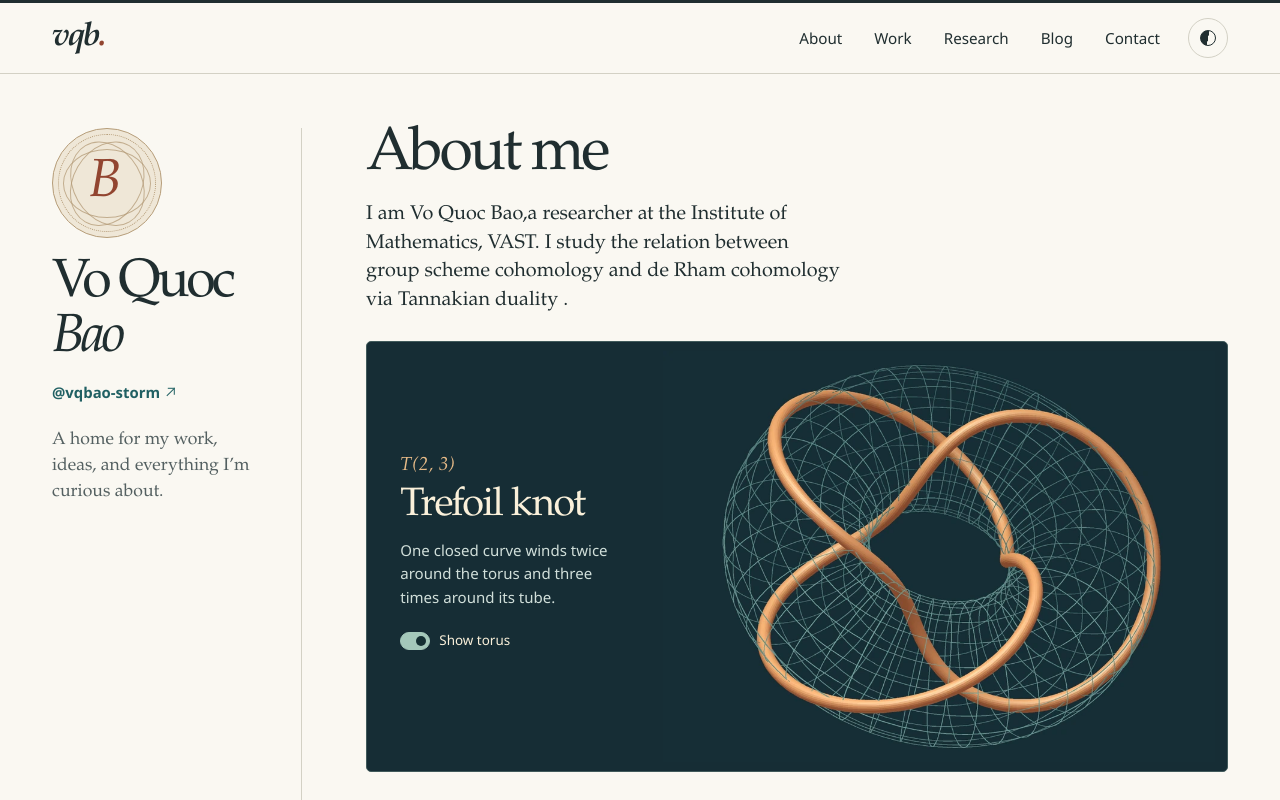
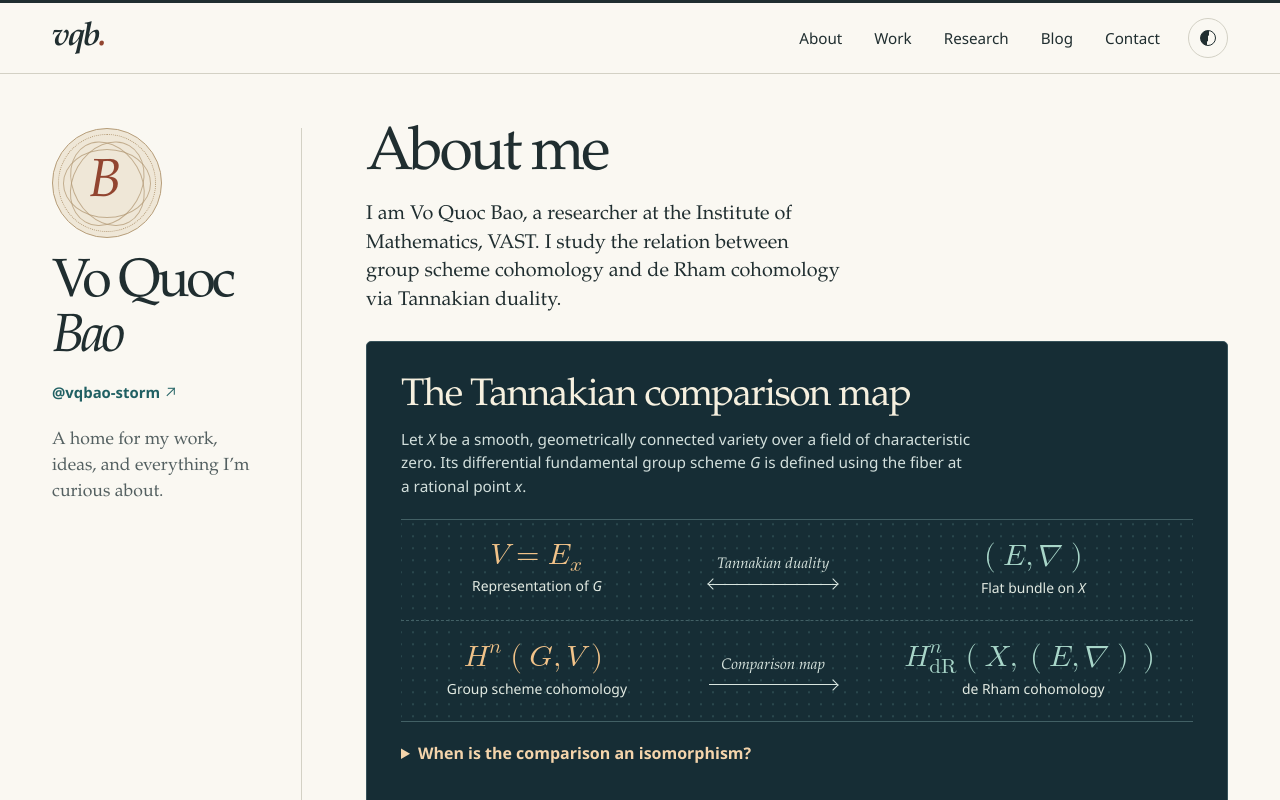
Before and after one commit to vqbao-storm/Vo-Quoc-Bao, a plain HTML site: page index.html in a window 1280 px wide. Shown: the top 800 px of the page. Drawn offline with Linux system fonts and the light colour scheme.

Commit message:
Illustrate the Tannakian comparison between group scheme and de Rham cohomology

```diff
--- a/index.html
+++ b/index.html
@@ -49,23 +49,46 @@
     <div class="reading-column">
       <section id="about" aria-labelledby="about-title">
         <h2 id="about-title" class="opening-title">About me</h2>
-        <p class="introduction">I am Vo Quoc Bao,a researcher at the Institute of Mathematics, VAST. I study the relation between group scheme cohomology and de Rham cohomology via Tannakian duality  .</p>
+        <p class="introduction">I am Vo Quoc Bao, a researcher at the Institute of Mathematics, VAST. I study the relation between group scheme cohomology and de Rham cohomology via Tannakian duality.</p>
 
-        <figure class="knot-plate" id="trefoil">
-          <input class="mesh-input visually-hidden" type="checkbox" id="show-torus" aria-controls="knot-views" checked>
-          <div class="knot-views" id="knot-views">
-            <img class="with-torus" src="images/trefoil-torus.webp" width="920" height="686" alt="An amber trefoil winds around a blue-green wireframe torus.">
-            <img class="knot-only" src="images/trefoil.webp" width="920" height="686" alt="The same amber trefoil alone, with one continuous strand passing over and under itself.">
+        <figure class="comparison-plate" id="cohomology-comparison" aria-labelledby="comparison-title">
+          <figcaption>
+            <h3 id="comparison-title">The Tannakian comparison map</h3>
+            <p>Let <i>X</i> be a smooth, geometrically connected variety over a field of characteristic zero.
+              Its differential fundamental group scheme <i>G</i> is defined using the fiber at a rational point <i>x</i>.</p>
+          </figcaption>
+
+          <div class="comparison-diagram">
+            <div class="comparison-row">
+              <div class="comparison-term">
+                <math aria-label="V equals the fiber of E at x"><mi>V</mi><mo>=</mo><msub><mi>E</mi><mi>x</mi></msub></math>
+                <span>Representation of <i>G</i></span>
+              </div>
+              <div class="comparison-bridge"><span>Tannakian duality</span><i class="map-line two-way" aria-hidden="true"></i></div>
+              <div class="comparison-term">
+                <math aria-label="E with integrable connection nabla"><mo>(</mo><mi>E</mi><mo>,</mo><mi>∇</mi><mo>)</mo></math>
+                <span>Flat bundle on <i>X</i></span>
+              </div>
+            </div>
+            <div class="comparison-row">
+              <div class="comparison-term">
+                <math aria-label="Degree n cohomology of G with coefficients in V"><msup><mi>H</mi><mi>n</mi></msup><mo>(</mo><mi>G</mi><mo>,</mo><mi>V</mi><mo>)</mo></math>
+                <span>Group scheme cohomology</span>
+              </div>
+              <div class="comparison-bridge"><span>Comparison map</span><i class="map-line" aria-hidden="true"></i></div>
+              <div class="comparison-term">
+                <math aria-label="Degree n de Rham cohomology of X with coefficients in E and nabla"><msubsup><mi>H</mi><mtext>dR</mtext><mi>n</mi></msubsup><mo>(</mo><mi>X</mi><mo>,</mo><mo>(</mo><mi>E</mi><mo>,</mo><mi>∇</mi><mo>)</mo><mo>)</mo></math>
+                <span>de Rham cohomology</span>
+              </div>
+            </div>
           </div>
-          <figcaption class="knot-caption">
-            <span class="knot-notation" aria-label="T of two, three">T(2, 3)</span>
-            <h3>Trefoil knot</h3>
-            <p>One closed curve winds twice around the torus and three times around its tube.</p>
-            <label class="mesh-control" for="show-torus">
-              <span class="switch-track" aria-hidden="true"></span>
-              Show torus
-            </label>
-          </figcaption>
+
+          <details class="comparison-example">
+            <summary>When is the comparison an isomorphism?</summary>
+            <p>In degree zero, the map identifies <i>G</i>-invariant vectors with global horizontal sections.
+              For a smooth projective curve of genus at least one, we prove that it is an isomorphism in every degree.</p>
+            <a href="https://arxiv.org/abs/2503.19695">Read the paper with Phung Ho Hai and Dao Van Thinh <span class="link-arrow" aria-hidden="true"></span></a>
+          </details>
         </figure>
       </section>
 
@@ -87,7 +110,7 @@
         <section id="teaching" aria-labelledby="teaching-title">
           <h2 id="teaching-title">Teaching</h2>
           <p>A place for course materials, talks, and learning resources.</p>
-          <a class="inline-link" href="#trefoil">Explore the trefoil figure <span class="link-arrow up" aria-hidden="true"></span></a>
+          <a class="inline-link" href="#cohomology-comparison">Explore the cohomology comparison <span class="link-arrow up" aria-hidden="true"></span></a>
         </section>
       </div>
 
--- a/styles.css
+++ b/styles.css
@@ -192,60 +192,104 @@ button { font-family: inherit; }
   font: clamp(1.15rem, 1.55vw, 1.4rem)/1.45 var(--serif);
 }
 
-.knot-plate {
-  position: relative;
+/* Two rows separate the equivalence of coefficients from the cohomology map. */
+.comparison-plate {
+  --plate-line: #426065;
+  --plate-gold: #f2c389;
+  --plate-jade: #a8d6c9;
+  container-type: inline-size;
+  color: #f6f0df;
+  background: #162d35;
+  border: 1px solid #37525a;
+  border-radius: 5px;
+  padding: clamp(18px, 3vw, 34px);
+}
+.comparison-plate figcaption h3 {
+  font-size: clamp(1.75rem, 3vw, 2.65rem);
+  letter-spacing: -.035em;
+}
+.comparison-plate figcaption p, .comparison-example p {
+  color: #d2dfdc;
+  max-width: 65ch;
+  font-size: .96rem;
+  line-height: 1.55;
+  margin-top: .6rem;
+}
+.comparison-diagram {
+  margin-top: 1.25rem;
+  border-block: 1px solid var(--plate-line);
+  background: radial-gradient(circle, #29474d .72px, transparent .92px) 50% / 12px 12px;
+}
+.comparison-row {
   display: grid;
-  grid-template-columns: minmax(170px, .87fr) minmax(0, 1.7fr);
-  grid-template-areas: "caption diagram";
+  grid-template-columns: minmax(0, 1fr) minmax(7.6rem, .7fr) minmax(0, 1.18fr);
   align-items: center;
-  overflow: hidden;
-  background: #162d35;
-  color: #faf0da;
-  border: 1px solid #415a5b;
-  border-radius: 5px;
+  gap: 12px;
+  padding: 22px 4px;
 }
-.knot-caption { grid-area: caption; padding: 24px 0 24px clamp(20px, 2.6vw, 38px); }
-.knot-notation { color: #e7bb88; font: italic 1.18rem/1 var(--serif); letter-spacing: .02em; }
-.knot-caption h3 {
-  margin: .45rem 0 .65rem;
-  font-size: clamp(1.8rem, 3.1vw, 2.9rem);
-  letter-spacing: -.04em;
+.comparison-row + .comparison-row { border-top: 1px dashed var(--plate-line); }
+.comparison-term, .comparison-bridge { text-align: center; }
+.comparison-term math { color: var(--plate-gold); font-size: clamp(1.35rem, 3.8cqi, 2rem); }
+.comparison-term:last-child math { color: var(--plate-jade); }
+.comparison-term > span {
+  display: block;
+  margin-top: 6px;
+  font: .87rem/1.35 var(--sans);
+  color: #e2eae2;
 }
-.knot-caption p { max-width: 27ch; color: #d1dfda; font-size: .94rem; line-height: 1.55; }
-.knot-views { grid-area: diagram; padding: 9px 12px 9px 5px; }
-.knot-views img { display: block; width: 100%; height: auto; }
-.knot-views .with-torus, .mesh-input:checked ~ .knot-views .knot-only { display: none; }
-.mesh-input:checked ~ .knot-views .with-torus { display: block; }
-.mesh-control {
-  display: inline-flex;
+.comparison-bridge {
+  display: flex;
+  flex-direction: column;
   align-items: center;
   gap: 9px;
-  min-height: 40px;
-  margin-top: 12px;
-  font-size: .84rem;
+  color: #d8e5df;
+  font: italic .95rem/1.28 var(--serif);
+}
+.map-line {
+  display: block;
+  position: relative;
+  width: min(100%, 8rem);
+  height: 1px;
+  background: currentColor;
+}
+.map-line::after, .map-line.two-way::before {
+  position: absolute;
+  content: "";
+  width: 7px;
+  height: 7px;
+  top: 50%;
+  border-top: 1px solid;
+  border-right: 1px solid;
+}
+.map-line::after { right: 0; transform: translateY(-50%) rotate(45deg); }
+.map-line.two-way::before { left: 0; transform: translateY(-50%) rotate(-135deg); }
+.comparison-example { margin-top: 15px; }
+.comparison-example summary {
+  width: fit-content;
+  padding-block: 4px;
   cursor: pointer;
+  font-weight: 600;
+  color: #f4d4ab;
 }
-.switch-track {
-  position: relative;
-  width: 30px;
-  height: 18px;
-  border: 1px solid #a8b9b5;
-  border-radius: 12px;
+.comparison-example a { display: inline-block; margin-top: .6rem; color: var(--plate-jade); font-size: .94rem; }
+.comparison-example summary:hover, .comparison-example a:hover { color: white; }
+.comparison-example :focus-visible { outline-color: var(--plate-gold); }
+@container (max-width: 34rem) {
+  .comparison-row { grid-template-columns: minmax(0, 1fr) 2rem minmax(0, 1.28fr); gap: 5px; padding: 14px 0 18px; }
+  .comparison-bridge { display: contents; }
+  .comparison-bridge span { grid-row: 1; grid-column: 1 / -1; margin-bottom: 4px; }
+  .comparison-term { grid-row: 2; grid-column: 1; }
+  .comparison-term:last-child { grid-column: 3; }
+  .comparison-term math { font-size: clamp(1rem, 4cqi, 1.45rem); }
+  .map-line { grid-row: 2; grid-column: 2; }
 }
-.switch-track::after {
-  content: "";
-  position: absolute;
-  top: 3px;
-  left: 3px;
-  width: 10px;
-  height: 10px;
-  border-radius: 50%;
-  background: #d7e3da;
+@container (max-width: 18rem) {
+  .comparison-row { grid-template-columns: 1fr; gap: 9px; }
+  .comparison-term, .comparison-term:last-child { grid-column: 1; grid-row: auto; }
+  .comparison-bridge { display: flex; flex-direction: row; justify-content: center; gap: 12px; padding: 6px 0; }
+  .comparison-bridge span { margin: 0; }
+  .map-line { width: 15px; transform: rotate(90deg); }
 }
-.mesh-input:checked ~ figcaption .switch-track { background: #a4c8ba; border-color: #a4c8ba; }
-.mesh-input:checked ~ figcaption .switch-track::after { left: 15px; background: #142f32; }
-.mesh-input:focus-visible ~ figcaption .mesh-control { outline: 2px solid #efc796; outline-offset: 4px; }
-.mesh-control:hover { text-decoration: underline; text-underline-offset: .2em; }
 
 .work-section { padding-top: clamp(32px, 3.8vw, 56px); }
 .work-entry { margin-top: 18px; border-block: 1px solid var(--rule); padding: 20px 0; }
@@ -304,8 +348,6 @@ button { font-family: inherit; }
   .bookplate { width: 88px; }
   .seal-letter { font-size: 2.8rem; }
   .profile-note { font-size: 1rem; }
-  .knot-plate { grid-template-columns: minmax(158px, .85fr) minmax(0, 1.15fr); }
-  .knot-caption { padding-left: 18px; }
 }
 @media (max-width: 760px) {
   .layout { display: block; }
@@ -324,7 +366,6 @@ button { font-family: inherit; }
   .identity h1 em { display: inline; }
   .profile-link { margin-top: 6px; }
   .profile-note { margin: 0; max-width: 52ch; grid-column: 2; }
-  .knot-plate { grid-template-columns: minmax(175px, .9fr) minmax(0, 1.45fr); }
 }
 @media (max-width: 650px) {
   .shell { width: calc(100% - 36px); }
@@ -334,13 +375,6 @@ button { font-family: inherit; }
   .layout { padding-top: 23px; }
 }
 @media (max-width: 520px) {
-  .knot-plate { grid-template-columns: 1fr; grid-template-areas: "diagram" "caption"; }
-  .knot-views { width: min(88%, 350px); margin-inline: auto; padding: 9px 0 0; }
-  .knot-caption { padding: 12px 20px 15px; border-top: 1px solid #375158; }
-  .knot-notation { float: right; margin-top: .65rem; }
-  .knot-caption h3 { margin: .22rem 0 .45rem; }
-  .knot-caption p { max-width: 38ch; }
-  .mesh-control { margin-top: 6px; }
   .academic-sections { grid-template-columns: 1fr; gap: 20px; padding-block: 22px; }
   .academic-sections > section + section { border-left: 0; border-top: 1px solid var(--rule); padding: 18px 0 0; }
   .footer-row { display: grid; gap: 7px; }
@@ -357,11 +391,11 @@ button { font-family: inherit; }
   :root, :root[data-theme="dark"] {
     --paper: white; --ink: black; --muted: #333; --link: #154647; --rule: #bbb;
   }
-  .masthead, .header-actions, .mesh-control, .back-link, .bookplate { display: none; }
+  .masthead, .header-actions, .back-link, .bookplate { display: none; }
   .shell { width: 100%; }
   .layout { display: block; padding: 0; }
   .profile { border: 0; padding: 0; margin-bottom: 1.5rem; }
   .profile-content { position: static; display: block; }
   .identity h1 em { display: inline; }
-  .knot-plate { break-inside: avoid; print-color-adjust: exact; }
+  .comparison-plate { break-inside: avoid; print-color-adjust: exact; }
 }
```
